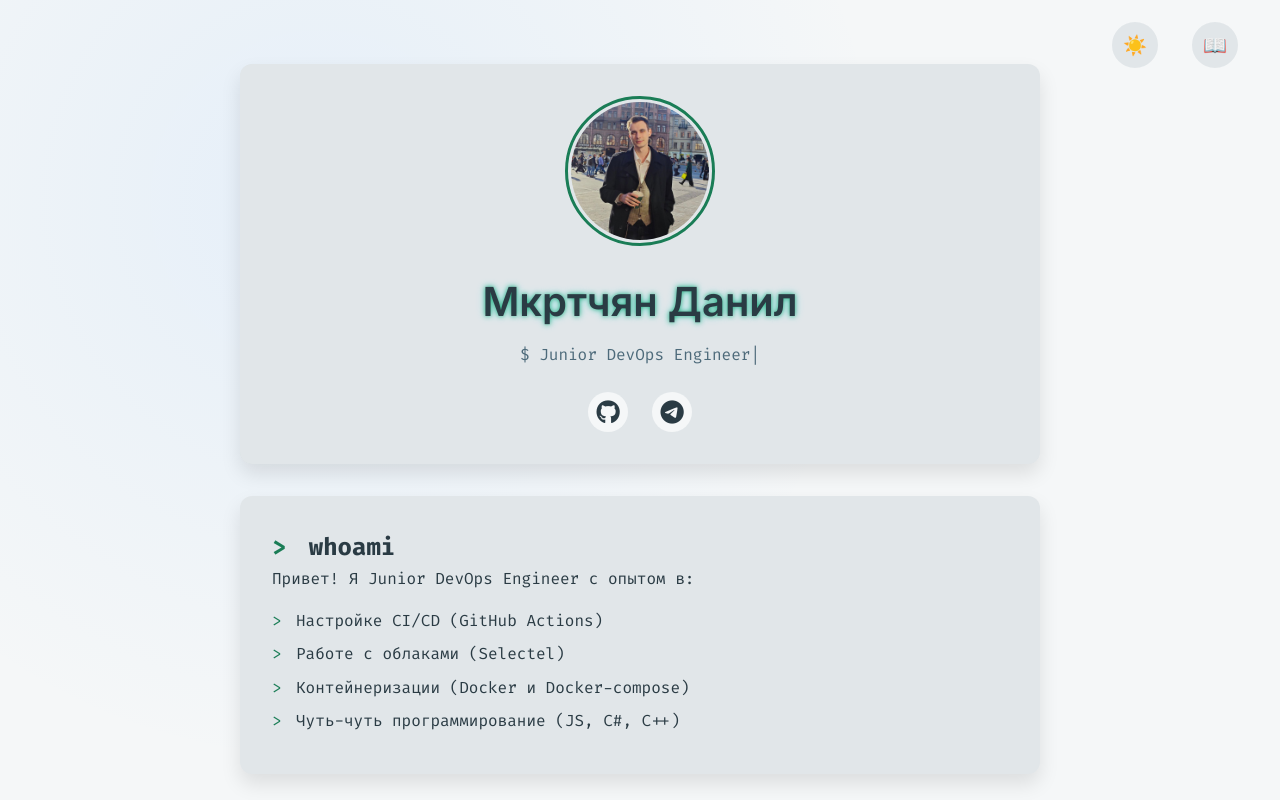
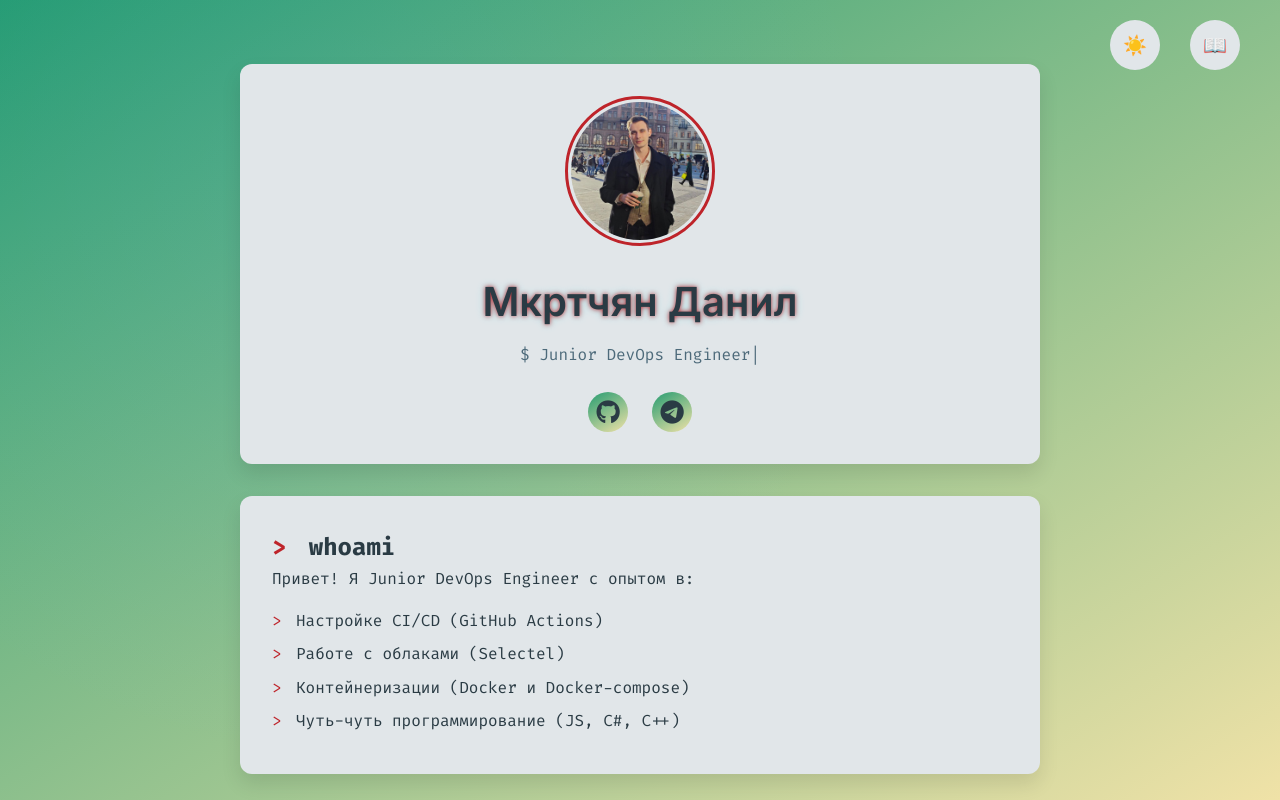
Before and after one commit to 4pykella/PetWeb, a plain HTML site: page html/index.html in a window 1280 px wide. Both pictures are taken after a click on the button "Сменить тему". Shown: the top 800 px of the page. Drawn offline with Linux system fonts and the light colour scheme.

Commit message:
Update style.css

```diff
--- a/html/style.css
+++ b/html/style.css
@@ -12,13 +12,13 @@
 }
 
 [data-theme="light"] {
-    --bg-primary: #f5f7f8;
+    --bg-primary: linear-gradient(149deg, rgba(37, 156, 113, 1) 0%, rgba(240, 226, 167, 1) 100%);
     --bg-secondary: #e1e6e9;
     --text-primary: #2a3b44;
     --text-secondary: #4d6a7a;
-    --accent: #1a7d56;
-    --accent-light: #259c71;
-    --neon: #1da876;
+    --accent: #BE242A;
+    --accent-light: #BE242A;
+    --neon: #BE242A;
     --card-shadow: 0 10px 20px rgba(0, 0, 0, 0.1);
 }
 
```
